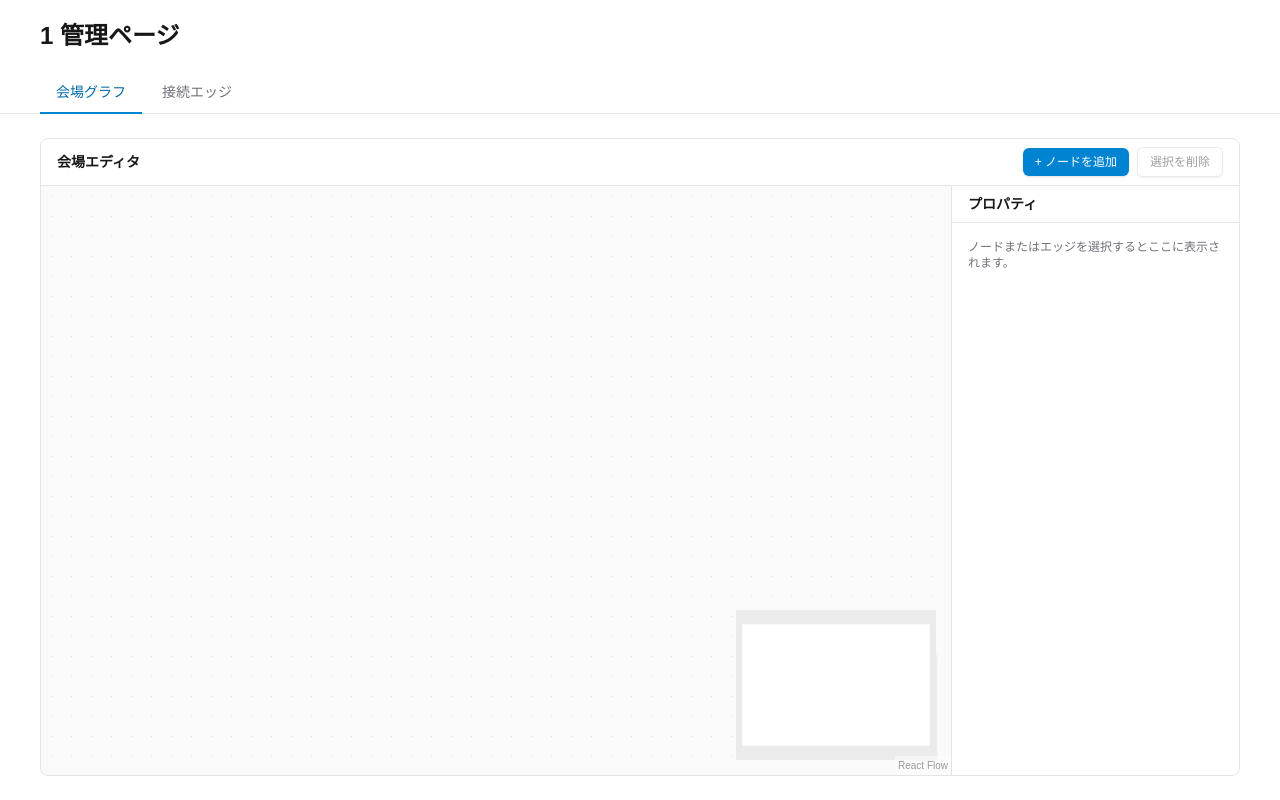
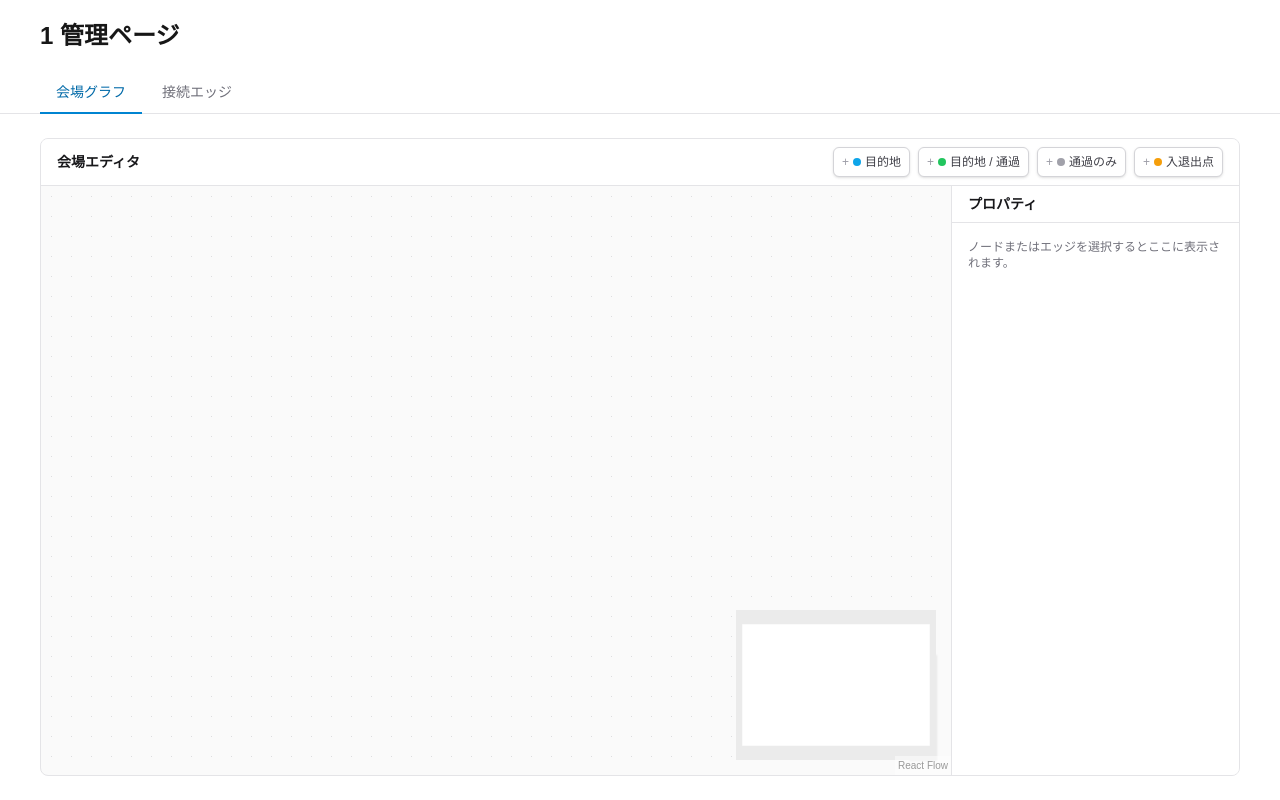
Before and after one commit to pj-hoakari/tolo-web, a Next.js app: page /tenant/1/event/1/management in a window 1280 px wide. Built offline with nearby package versions, Linux system fonts and the light colour scheme; what @orpc/client would draw is missing.

Commit message:
feat: Separate node addition and deletion buttons in the graph editor

```diff
--- a/src/features/tenant/management/components/GraphEditor.tsx
+++ b/src/features/tenant/management/components/GraphEditor.tsx
@@ -29,7 +29,6 @@ function GraphEditorInner() {
     edges,
     selectedNode,
     selectedEdge,
-    hasSelection,
     onNodesChange,
     onEdgesChange,
     onConnect,
@@ -46,11 +45,7 @@ function GraphEditorInner() {
 
   return (
     <div className="flex h-full min-h-0 flex-col">
-      <GraphToolbar
-        hasSelection={hasSelection}
-        onAddNode={addNode}
-        onDeleteSelection={deleteSelection}
-      />
+      <GraphToolbar onAddNode={addNode} />
       <div className="flex min-h-0 flex-1">
         <div className="relative min-h-0 flex-1">
           <GraphEdgeMarkers />
@@ -91,6 +86,7 @@ function GraphEditorInner() {
           onUpdateNode={updateNodeData}
           onUpdateEdge={updateEdgeData}
           onReverseEdge={reverseEdge}
+          onDelete={deleteSelection}
         />
       </div>
     </div>
--- a/src/features/tenant/management/components/GraphToolbar.tsx
+++ b/src/features/tenant/management/components/GraphToolbar.tsx
@@ -1,35 +1,36 @@
 "use client";
 
+import { NODE_TYPE_DEFS } from "../nodeTypes";
+import type { NodeType } from "../type";
+
 type Props = {
-  hasSelection: boolean;
-  onAddNode: () => void;
-  onDeleteSelection: () => void;
+  onAddNode: (type: NodeType) => void;
 };
 
-export function GraphToolbar({
-  hasSelection,
-  onAddNode,
-  onDeleteSelection,
-}: Props) {
+export function GraphToolbar({ onAddNode }: Props) {
   return (
-    <div className="flex items-center justify-between border-zinc-200 border-b bg-white px-4 py-2">
-      <p className="font-semibold text-sm text-zinc-900">会場エディタ</p>
-      <div className="flex items-center gap-2">
-        <button
-          type="button"
-          onClick={onAddNode}
-          className="rounded-md bg-sky-600 px-3 py-1.5 font-medium text-white text-xs shadow-sm hover:bg-sky-500"
-        >
-          + ノードを追加
-        </button>
-        <button
-          type="button"
-          onClick={onDeleteSelection}
-          disabled={!hasSelection}
-          className="rounded-md border border-zinc-300 px-3 py-1.5 font-medium text-xs text-zinc-700 shadow-sm hover:bg-zinc-50 disabled:cursor-not-allowed disabled:opacity-50"
-        >
-          選択を削除
-        </button>
+    <div className="flex items-center justify-between gap-3 border-zinc-200 border-b bg-white px-4 py-2">
+      <p className="shrink-0 font-semibold text-sm text-zinc-900">
+        会場エディタ
+      </p>
+      <div className="flex flex-wrap items-center justify-end gap-2">
+        {NODE_TYPE_DEFS.map((def) => (
+          <button
+            key={def.type}
+            type="button"
+            onClick={() => onAddNode(def.type)}
+            title={`${def.label}を追加`}
+            className="flex items-center gap-1 rounded-md border border-zinc-300 bg-white px-2 py-1.5 font-medium text-xs text-zinc-700 shadow-sm hover:bg-zinc-50"
+          >
+            <span className="text-zinc-400">+</span>
+            <span
+              className="inline-block h-2 w-2 shrink-0 rounded-full"
+              style={{ backgroundColor: def.color }}
+              aria-hidden
+            />
+            {def.label}
+          </button>
+        ))}
       </div>
     </div>
   );
--- a/src/features/tenant/management/components/PropertiesPanel.tsx
+++ b/src/features/tenant/management/components/PropertiesPanel.tsx
@@ -23,6 +23,7 @@ type Props = {
   onUpdateNode: (id: string, patch: Partial<GraphNodeData>) => void;
   onUpdateEdge: (id: string, patch: Partial<GraphEdgeData>) => void;
   onReverseEdge: (id: string) => void;
+  onDelete: () => void;
 };
 
 export function PropertiesPanel({
@@ -33,7 +34,9 @@ export function PropertiesPanel({
   onUpdateNode,
   onUpdateEdge,
   onReverseEdge,
+  onDelete,
 }: Props) {
+  const hasSelection = Boolean(selectedNode || selectedEdge);
   return (
     <aside className="flex w-72 shrink-0 flex-col border-zinc-200 border-l bg-white">
       <div className="border-zinc-200 border-b px-4 py-2">
@@ -69,6 +72,17 @@ export function PropertiesPanel({
           </p>
         )}
       </div>
+      {hasSelection ? (
+        <div className="border-zinc-200 border-t p-3">
+          <button
+            type="button"
+            onClick={onDelete}
+            className="w-full rounded-md border border-red-300 bg-white px-3 py-1.5 font-medium text-red-600 text-xs shadow-sm hover:bg-red-50"
+          >
+            {selectedNode ? "このノードを削除" : "このエッジを削除"}
+          </button>
+        </div>
+      ) : null}
     </aside>
   );
 }
--- a/src/features/tenant/management/hooks/useGraphEditor.ts
+++ b/src/features/tenant/management/hooks/useGraphEditor.ts
@@ -15,6 +15,7 @@ import type {
   GraphEdgeType,
   GraphNodeData,
   GraphNodeType,
+  NodeType,
 } from "../type";
 import { assignHandlesByPosition, deriveNodeHandles } from "../utils/handles";
 import { newId } from "../utils/idGen";
@@ -114,7 +115,8 @@ export function useGraphEditor() {
     [nodes, edges],
   );
 
-  const addNode = useCallback(() => {
+  const addNode = useCallback(
+    (nodeType: NodeType = DEFAULT_NODE_TYPE) => {
       const id = newId("n");
       const newNode: GraphNodeType = {
         id,
@@ -125,12 +127,14 @@ export function useGraphEditor() {
         },
         data: {
           label: `ノード ${nodes.length + 1}`,
-        nodeType: DEFAULT_NODE_TYPE,
+          nodeType,
         },
       };
       setNodes((nds) => [...nds, newNode]);
       setSelection({ type: "node", id });
-  }, [nodes.length]);
+    },
+    [nodes.length],
+  );
 
   const deleteSelection = useCallback(() => {
     if (!selection) return;
```
Lines whose indentation alone changed are shown as unchanged.
